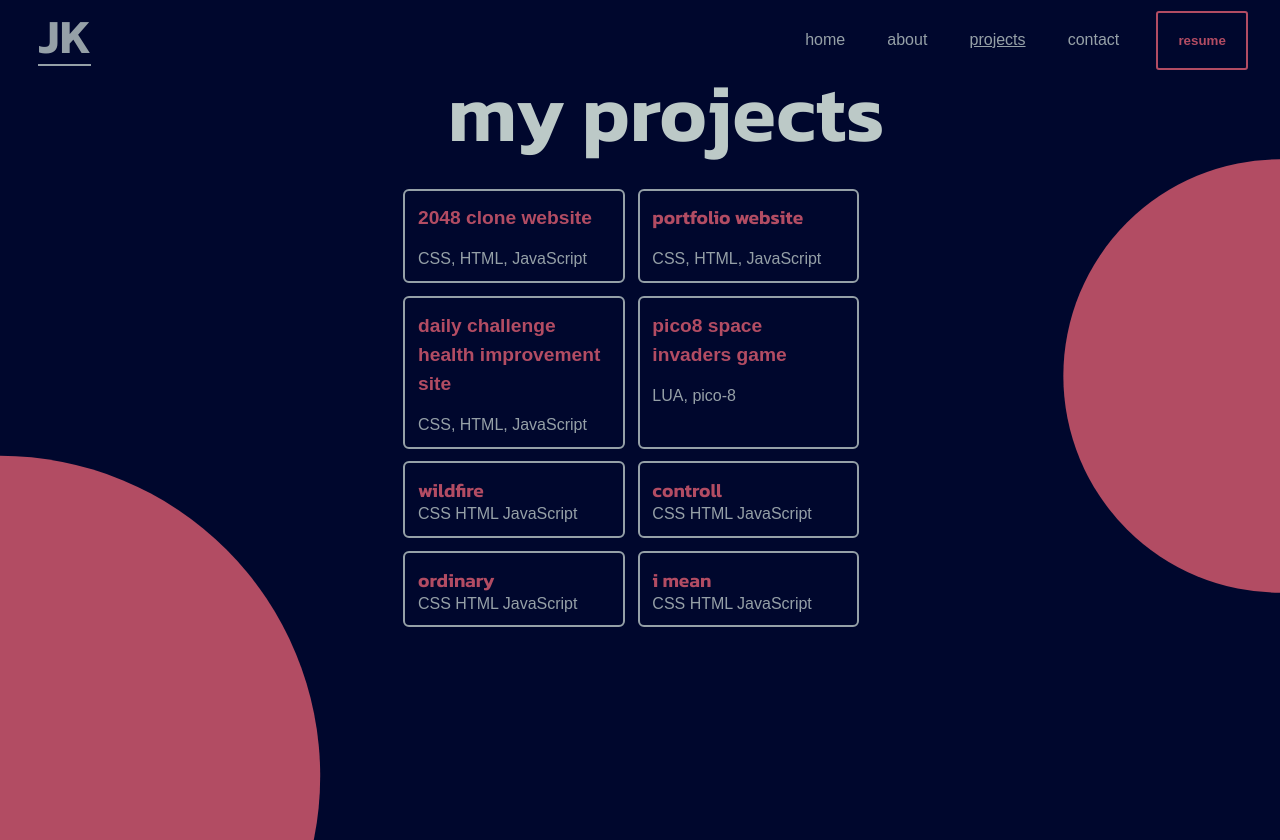
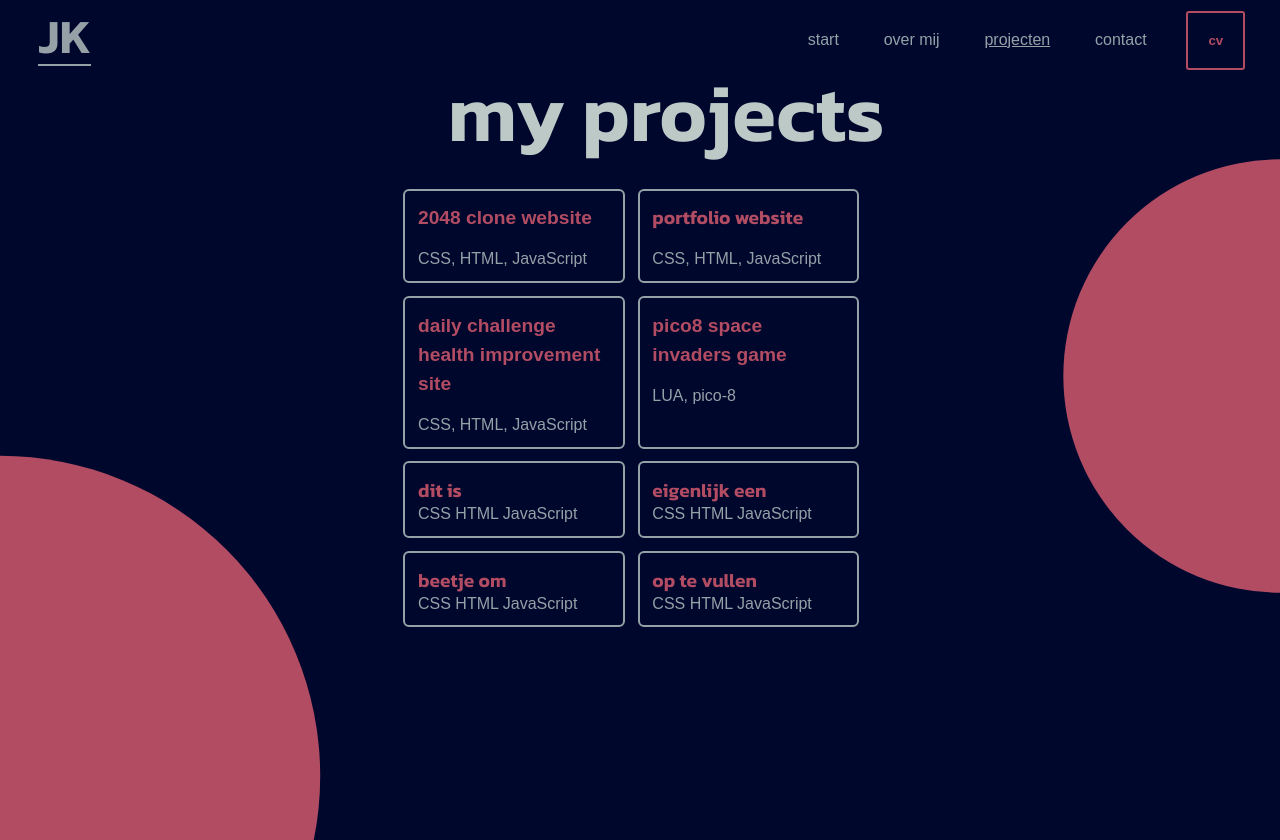
Before and after one commit to julian118/portfolio-site, a plain HTML site: page projects.html in a window 1280 px wide. Shown: the top 840 px of the page. Drawn offline with Linux system fonts and the light colour scheme.

Commit message:
Update projects.html

```diff
--- a/projects.html
+++ b/projects.html
@@ -12,11 +12,11 @@
     <header>
         <div class="logo">JK</div>
         <div class="linkContainer">
-            <div id='home' class="home">home</div>
-            <div id='about'class="about">about</div>
-            <div id='projects'class="projects active" onclick="window.location.href = '/projects.html'">projects</div>
+            <div id='home' class="home">start</div>
+            <div id='about'class="about">over mij</div>
+            <div id='projects'class="projects active" onclick="window.location.href = '/projects.html'">projecten</div>
             <div id='contact'class="contact">contact</div>
-            <button class="callToAction resume">resume</button>
+            <button class="callToAction resume">cv</button>
         </div>
     </header>
     <div class="mainContent">
@@ -45,22 +45,22 @@
                     <div class="projectTech">LUA, pico-8</div>
                 </div>
                 <div class="projectBlock">
-                    <div class="projectTitle">wildfire</div>
+                    <div class="projectTitle">dit is</div>
                     <div class="projectImage"></div>
                     <div class="projectTech">CSS HTML JavaScript</div>
                 </div>
                 <div class="projectBlock">
-                    <div class="projectTitle">controll</div>
+                    <div class="projectTitle">eigenlijk een</div>
                     <div class="projectImage"></div>
                     <div class="projectTech">CSS HTML JavaScript</div>
                 </div>
                 <div class="projectBlock">
-                    <div class="projectTitle">ordinary</div>
+                    <div class="projectTitle">beetje om</div>
                     <div class="projectImage"></div>
                     <div class="projectTech">CSS HTML JavaScript</div>
                 </div>
                 <div class="projectBlock">
-                    <div class="projectTitle">i mean</div>
+                    <div class="projectTitle">op te vullen</div>
                     <div class="projectImage"></div>
                     <div class="projectTech">CSS HTML JavaScript</div>
                 </div>
```
